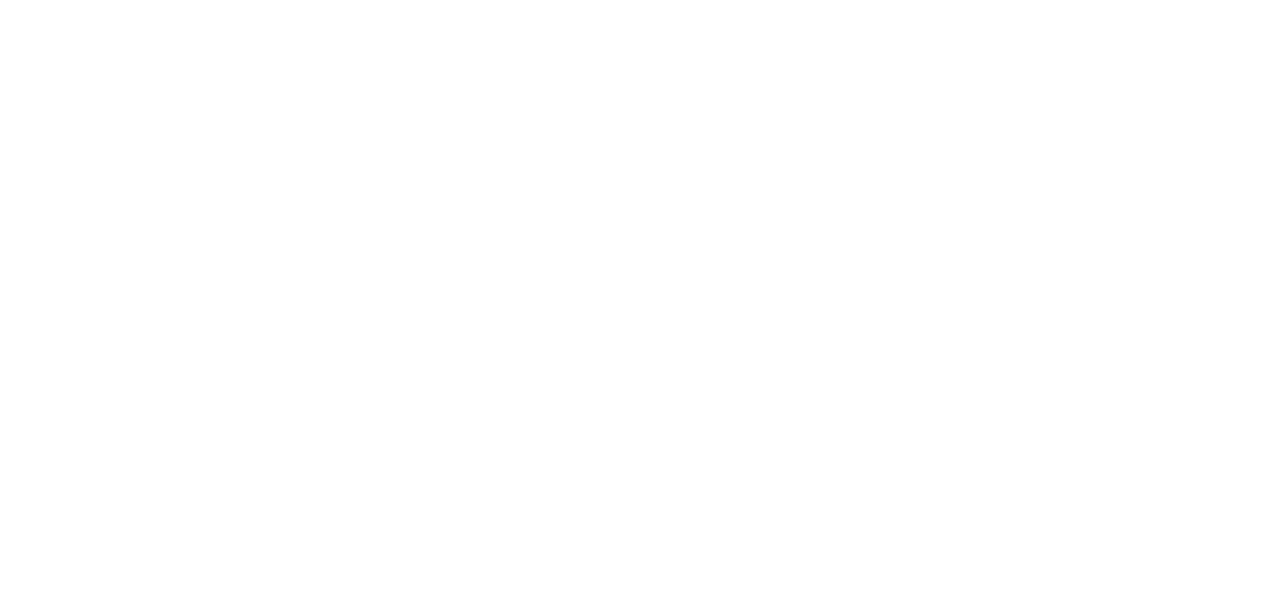
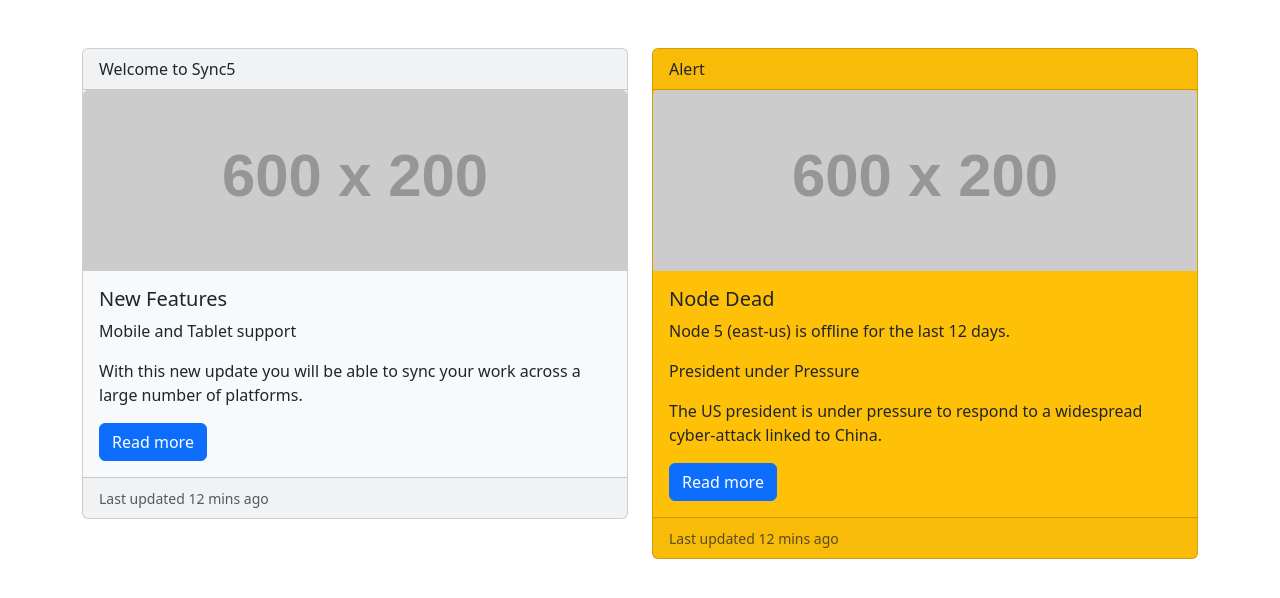
Before and after one commit to acciojob/bootstrap-card-bharatjivv, a website: page main.html in a window 1280 px wide. Drawn offline with nearby package versions, Linux system fonts and the light colour scheme; placeholder pictures from the web are drawn by us.

Commit message:
created a submission

```diff
--- a/main.html
+++ b/main.html
@@ -1,16 +1,55 @@
 <!DOCTYPE html>
+<html lang="en">
+<head>
+  <meta charset="UTF-8">
+  <meta name="viewport" content="width=device-width, initial-scale=1">
+  <title>Bootstrap Card Deck</title>
+  <link href="https://cdn.jsdelivr.net/npm/bootstrap@5.3.3/dist/css/bootstrap.min.css" rel="stylesheet">
+</head>
+<body>
 
-<html>
+<div class="container mt-5">
+  <div class="row row-cols-1 row-cols-md-2 g-4">
 
-<head>
-	<link rel="stylesheet" href="styles.css">
-</head>
+    <!-- Card 1 -->
+    <div class="col">
+      <div class="card bg-light">
+        <div class="card-header">Welcome to Sync5</div>
+        <img src="https://via.placeholder.com/600x200" class="card-img-top" alt="Sync Image">
+        <div class="card-body">
+          <h5 class="card-title">New Features</h5>
+          <p class="card-text">Mobile and Tablet support</p>
+          <p class="card-text">With this new update you will be able to sync your work across a large number of platforms.</p>
+          <a href="#" class="btn btn-primary">Read more</a>
+        </div>
+        <div class="card-footer">
+          <small class="text-muted">Last updated 12 mins ago</small>
+        </div>
+      </div>
+    </div>
 
-<body>
-	<!-- the entire body must be written by student -->
-    <script type="text/javascript" src="./script.js">
-</script>
+    <!-- Card 2 -->
+    <div class="col">
+      <div class="card bg-warning">
+        <div class="card-header">Alert</div>
+        <img src="https://via.placeholder.com/600x200" class="card-img-top" alt="Alert Image">
+        <div class="card-body">
+          <h5 class="card-title">Node Dead</h5>
+          <p class="card-text">Node 5 (east-us) is offline for the last 12 days.</p>
+          <p class="card-text">President under Pressure</p>
+          <p class="card-text">The US president is under pressure to respond to a widespread cyber-attack linked to China.</p>
+          <a href="#" class="btn btn-primary">Read more</a>
+        </div>
+        <div class="card-footer">
+          <small class="text-muted">Last updated 12 mins ago</small>
+        </div>
+      </div>
+    </div>
 
+  </div>
+</div>
+
+<!-- Bootstrap JS -->
+<script src="https://cdn.jsdelivr.net/npm/bootstrap@5.3.3/dist/js/bootstrap.bundle.min.js"></script>
 </body>
-
 </html>
```
